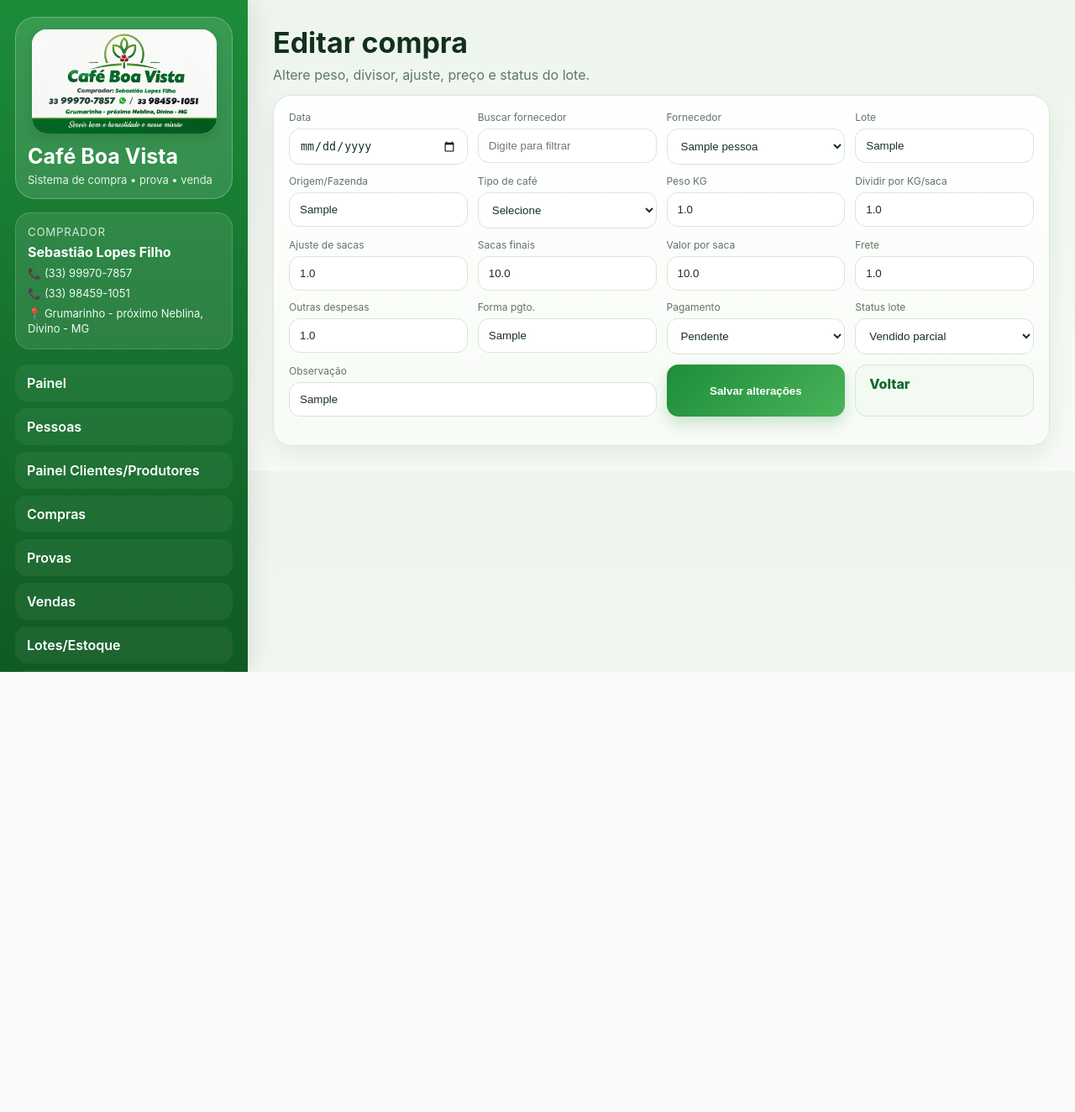
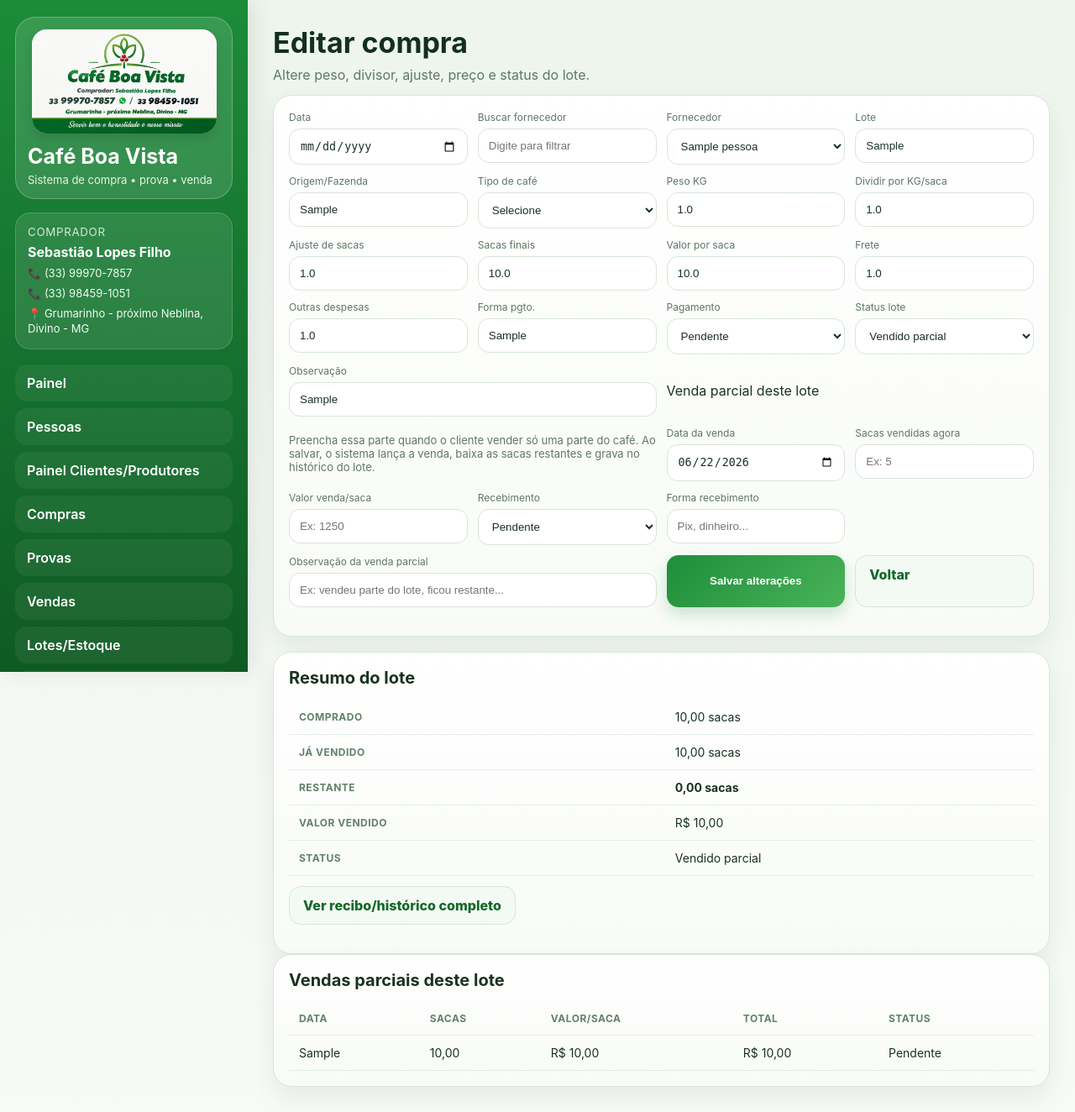
Before and after one commit to sketchJayJay/sistemaagroseguro, a Flask app: page /compras/1/editar in a window 1280 px wide. Shown: the whole page at 84% size. Before the commit the page ends 800 px from the top, so only its background shows below. Run offline with Flask 3, Linux system fonts and the light colour scheme; tables that the repository leaves empty hold one stand-in row (values such as "Sample post").

Commit message:
Add files via upload

```diff
--- a/app.py
+++ b/app.py
@@ -642,15 +642,59 @@ def editar_compra(compra_id):
         qtd = calc_sacas(peso, divisor, ajuste, informada)
         valor_saca = fnum('valor_saca'); frete, outras = fnum('frete'), fnum('outras_despesas')
         total = qtd * valor_saca + frete + outras
+        pessoa_id = request.form.get('pessoa_id') or None
+        lote = request.form.get('lote') or ''
+        tipo_cafe = request.form.get('tipo_cafe') or ''
+
+        # Primeiro salva a alteração da compra/lote.
         con = db(); con.execute("""UPDATE compras SET pessoa_id=?, data=?, lote=?, tipo_cafe=?, quantidade_sacas=?, peso_kg=?, divisor_saca=?, ajuste_sacas=?, valor_saca=?, valor_total=?, status_pagamento=?, forma_pagamento=?, frete=?, outras_despesas=?, origem_cafe=?, status_lote=?, observacao=? WHERE id=?""",
-            (request.form.get('pessoa_id') or None, request.form['data'], request.form.get('lote'), request.form.get('tipo_cafe'), qtd, peso, divisor, ajuste, valor_saca, total, request.form.get('status_pagamento'), request.form.get('forma_pagamento'), frete, outras, request.form.get('origem_cafe'), request.form.get('status_lote'), request.form.get('observacao'), compra_id))
+            (pessoa_id, request.form['data'], lote, tipo_cafe, qtd, peso, divisor, ajuste, valor_saca, total, request.form.get('status_pagamento'), request.form.get('forma_pagamento'), frete, outras, request.form.get('origem_cafe'), request.form.get('status_lote'), request.form.get('observacao'), compra_id))
         con.commit(); con.close()
-        update_financeiro(f"compra:{compra_id}", request.form['data'], 'Saída', f"Compra de café - {request.form.get('lote') or compra_id}", 'Compra de café', total, request.form.get('status_pagamento'))
+        update_financeiro(f"compra:{compra_id}", request.form['data'], 'Saída', f"Compra de café - {lote or compra_id}", 'Compra de café', total, request.form.get('status_pagamento'))
+
+        venda_qtd = fnum('venda_quantidade_sacas')
+        venda_valor_saca = fnum('venda_valor_saca')
+        venda_data = request.form.get('venda_data') or today()
+        venda_status = request.form.get('venda_status_recebimento') or 'Pendente'
+        venda_forma = request.form.get('venda_forma_pagamento') or ''
+        venda_obs = request.form.get('venda_observacao') or ''
+        venda_msg = ''
+
+        # Venda parcial direto pela edição da compra: se preencher quantidade e valor, lança a venda e baixa o saldo do lote.
+        if venda_qtd > 0 or venda_valor_saca > 0:
+            if venda_qtd <= 0 or venda_valor_saca <= 0:
+                update_compra_status(compra_id)
+                flash('Compra salva, mas a venda parcial não foi lançada: preencha quantidade vendida e valor de venda por saca.')
+                return redirect(url_for('editar_compra', compra_id=compra_id))
+            estoque_row = fetchone(f"SELECT ({lote_estoque_expr()}) estoque FROM compras c WHERE c.id=?", (compra_id,))
+            estoque_atual = float(estoque_row['estoque'] or 0) if estoque_row else 0
+            if venda_qtd > estoque_atual + 0.0001:
+                update_compra_status(compra_id)
+                flash(f'Compra salva, mas não dá para vender {br_num(venda_qtd)} sacas. Esse lote tem apenas {br_num(estoque_atual)} sacas disponíveis.')
+                return redirect(url_for('editar_compra', compra_id=compra_id))
+            subtotal = venda_qtd * venda_valor_saca
+            custo_saca = valor_saca
+            lucro = (venda_valor_saca - custo_saca) * venda_qtd
+            con = db(); cur = con.cursor()
+            cur.execute("""INSERT INTO vendas (pessoa_id,compra_id,data,lote,tipo_cafe,quantidade_sacas,valor_saca,subtotal_cafe,juros_percentual,meses_atraso,valor_juros,valor_total,custo_saca,lucro_total,status_recebimento,forma_pagamento,observacao)
+                         VALUES (?,?,?,?,?,?,?,?,?,?,?,?,?,?,?,?,?)""",
+                        (pessoa_id, compra_id, venda_data, lote, tipo_cafe, venda_qtd, venda_valor_saca, subtotal, 0, 0, 0, subtotal, custo_saca, lucro, venda_status, venda_forma, venda_obs or 'Venda parcial lançada pela edição da compra'))
+            venda_id = cur.lastrowid
+            cur.execute("INSERT INTO financeiro (data,tipo,descricao,categoria,valor,status,origem) VALUES (?,?,?,?,?,?,?)",
+                        (venda_data, 'Entrada', f"Venda parcial de café - {lote or compra_id}", 'Venda de café', subtotal, venda_status, f"venda:{venda_id}"))
+            con.commit(); con.close()
+            log_acao('Venda parcial lançada pela compra', 'venda', venda_id, f"Compra #{compra_id} - {br_num(venda_qtd)} sacas - {br_money(subtotal)}")
+            restante_row = fetchone(f"SELECT ({lote_estoque_expr()}) estoque FROM compras c WHERE c.id=?", (compra_id,))
+            restante = float(restante_row['estoque'] or 0) if restante_row else 0
+            venda_msg = f' Venda parcial lançada. Restam {br_num(restante)} sacas nesse lote.' if restante > 0.0001 else ' Venda parcial lançada. Esse lote foi vendido totalmente.'
+
         update_compra_status(compra_id)
         log_acao('Compra editada', 'compra', compra_id, f"Total: {br_money(total)}")
-        flash('Compra atualizada.')
-        return redirect(url_for('compras'))
-    return render_template('editar_compra.html', compra=compra, pessoas=pessoas_rows, tipos_cafe=TIPOS_CAFE)
+        flash('Compra atualizada.' + venda_msg)
+        return redirect(url_for('editar_compra', compra_id=compra_id))
+
+    historico = get_lote_historico(compra_id)
+    return render_template('editar_compra.html', compra=compra, pessoas=pessoas_rows, tipos_cafe=TIPOS_CAFE, historico=historico, hoje=today())
 
 
 @app.route('/compras/<int:compra_id>/excluir', methods=['POST'])
--- a/templates/editar_compra.html
+++ b/templates/editar_compra.html
@@ -18,6 +18,43 @@
   <div><label>Pagamento</label><select name="status_pagamento"><option {% if compra.status_pagamento=='Pendente' %}selected{% endif %}>Pendente</option><option {% if compra.status_pagamento=='Pago' %}selected{% endif %}>Pago</option></select></div>
   <div><label>Status lote</label><select name="status_lote"><option {% if compra.status_lote=='Em estoque' %}selected{% endif %}>Em estoque</option><option {% if compra.status_lote=='Em análise' %}selected{% endif %}>Em análise</option><option {% if compra.status_lote=='Reservado' %}selected{% endif %}>Reservado</option><option {% if compra.status_lote=='Vendido parcial' %}selected{% endif %}>Vendido parcial</option><option {% if compra.status_lote=='Vendido' %}selected{% endif %}>Vendido</option></select></div>
   <div class="span"><label>Observação</label><input name="observacao" value="{{ compra.observacao or '' }}"></div>
+
+  <div class="span section-title">Venda parcial deste lote</div>
+  <div class="span hint">Preencha essa parte quando o cliente vender só uma parte do café. Ao salvar, o sistema lança a venda, baixa as sacas restantes e grava no histórico do lote.</div>
+  <div><label>Data da venda</label><input type="date" name="venda_data" value="{{ hoje }}"></div>
+  <div><label>Sacas vendidas agora</label><input type="number" step="0.01" name="venda_quantidade_sacas" placeholder="Ex: 5"></div>
+  <div><label>Valor venda/saca</label><input type="number" step="0.01" name="venda_valor_saca" placeholder="Ex: 1250"></div>
+  <div><label>Recebimento</label><select name="venda_status_recebimento"><option>Pendente</option><option>Recebido</option></select></div>
+  <div><label>Forma recebimento</label><input name="venda_forma_pagamento" placeholder="Pix, dinheiro..."></div>
+  <div class="span"><label>Observação da venda parcial</label><input name="venda_observacao" placeholder="Ex: vendeu parte do lote, ficou restante..."></div>
+
   <button class="btn">Salvar alterações</button><a class="btn light" href="{{ url_for('compras') }}">Voltar</a>
 </form></div>
+
+{% if historico %}
+<div class="grid2" style="margin-top:18px">
+  <div class="card">
+    <h2>Resumo do lote</h2>
+    <table>
+      <tr><th>Comprado</th><td>{{ historico.qtd_original|num }} sacas</td></tr>
+      <tr><th>Já vendido</th><td>{{ historico.vendido|num }} sacas</td></tr>
+      <tr><th>Restante</th><td><strong>{{ historico.restante|num }} sacas</strong></td></tr>
+      <tr><th>Valor vendido</th><td>{{ historico.valor_vendido|money }}</td></tr>
+      <tr><th>Status</th><td>{{ compra.status_lote or '-' }}</td></tr>
+    </table>
+    <p style="margin-top:12px"><a class="btn light" href="{{ url_for('historico_lote', compra_id=compra.id) }}" target="_blank">Ver recibo/histórico completo</a></p>
+  </div>
+  <div class="card">
+    <h2>Vendas parciais deste lote</h2>
+    <table>
+      <tr><th>Data</th><th>Sacas</th><th>Valor/saca</th><th>Total</th><th>Status</th></tr>
+      {% for v in historico.vendas %}
+      <tr><td>{{ v.data }}</td><td>{{ v.quantidade_sacas|num }}</td><td>{{ v.valor_saca|money }}</td><td>{{ v.valor_total|money }}</td><td>{{ v.status_recebimento }}</td></tr>
+      {% else %}
+      <tr><td colspan="5">Nenhuma venda parcial lançada ainda.</td></tr>
+      {% endfor %}
+    </table>
+  </div>
+</div>
+{% endif %}
 {% endblock %}
```
